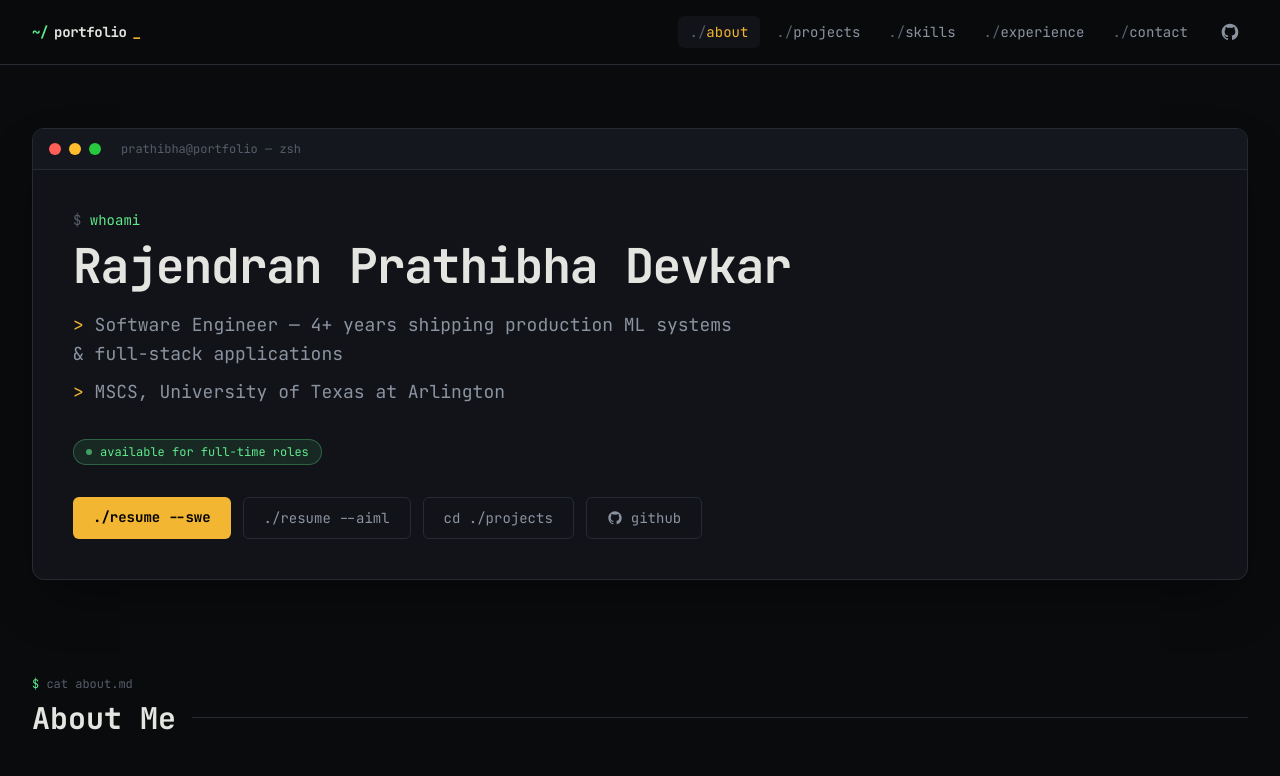
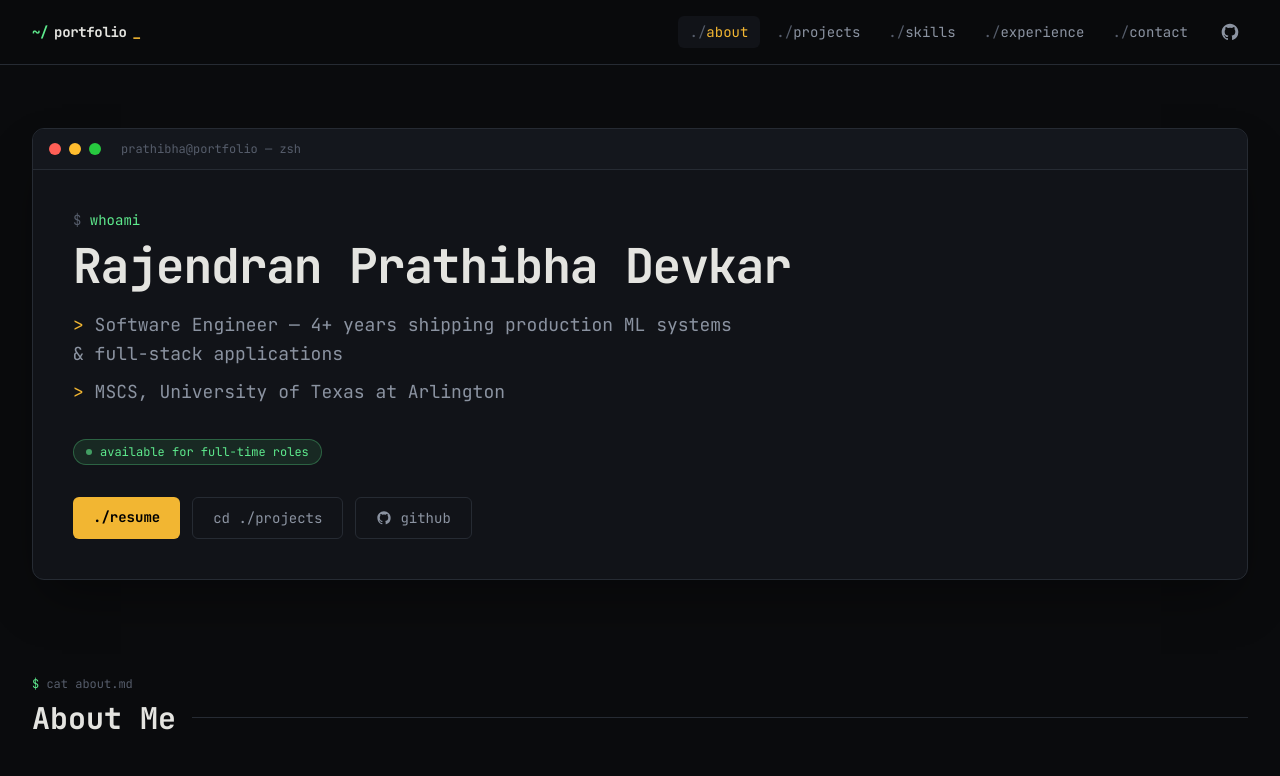
Before and after one commit to PrathibhaDevkar/prathibha-portfolio, a Next.js app: page / in a window 1280 px wide. Shown: the top 776 px of the page. Built offline with nearby package versions, Linux system fonts and the light colour scheme.

Commit message:
Consolidate to a single resume link

```diff
--- a/components/HeroSection.tsx
+++ b/components/HeroSection.tsx
@@ -51,14 +51,7 @@ export default function HeroSection() {
               target="_blank"
               className="px-5 py-2.5 bg-term-accent hover:brightness-110 text-black font-bold rounded-md transition-all text-sm"
             >
-              ./resume --swe
-            </a>
-            <a
-              href={contactLinks.resumeLinkAiml}
-              target="_blank"
-              className="px-5 py-2.5 border border-term-border hover:border-term-accent/50 hover:text-term-accent text-term-muted rounded-md transition-all text-sm"
-            >
-              ./resume --aiml
+              ./resume
             </a>
             <a
               href="#projects"
--- a/data/contact.ts
+++ b/data/contact.ts
@@ -3,6 +3,5 @@ export const contactLinks = {
   linkedin: "https://linkedin.com/in/prathibha-devkar-3096",
   github: "https://github.com/PrathibhaDevkar",
   location: "Dallas, TX",
-  resumeLink: "/Prathibha_Devkar_SWE.pdf",
-  resumeLinkAiml: "/Prathibha_Devkar_AIML.pdf"
+  resumeLink: "/Prathibha_Devkar_AIML.pdf"
 };
```
